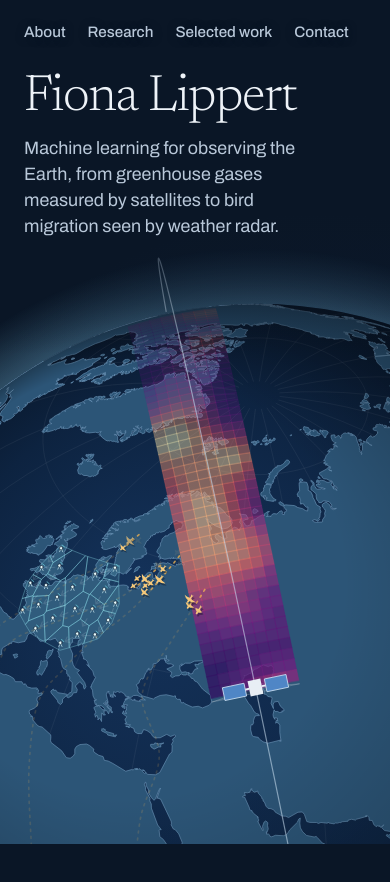
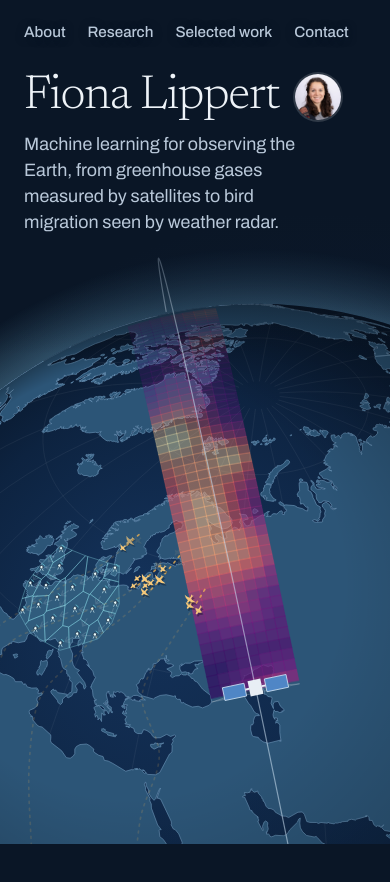
Before and after one commit to FionaLippert/FionaLippert.github.io, a plain HTML site: page index.html in a window 390 px wide. Shown: the top 882 px of the page. Drawn offline with Linux system fonts and the light colour scheme.

Commit message:
Show a small portrait beside the name on phones
Scale the name to stay on one line next to it, and start the globe just
below the text so it never runs under the tagline on small phones.

Co-Authored-By: Claude Opus 5.5 <noreply@anthropic.com>

```diff
--- a/assets/globe.js
+++ b/assets/globe.js
@@ -156,8 +156,11 @@
     W = r.width; H = r.height; dpr = d;
     canvas.width = Math.round(W * dpr); canvas.height = Math.round(H * dpr);
     if (W <= 900) {
-      // narrow screens: the text sits at the top, the globe rises from the bottom
-      R = Math.min(W * 1.1, H * 0.6); cx = W * 0.66; cy = H * 0.36 + R;
+      // narrow screens: the text sits at the top, the globe rises from the bottom,
+      // starting just below the text however tall it wraps
+      const copy = document.querySelector(".hero-copy");
+      const below = copy ? copy.getBoundingClientRect().bottom - r.top + 28 : 0;
+      R = Math.min(W * 1.1, H * 0.6); cx = W * 0.66; cy = Math.min(Math.max(H * 0.36, below), H * 0.7) + R;
     } else {
       R = Math.min(H * 0.62, W * 0.42); cx = W * 0.71; cy = H * 0.64;
     }
@@ -496,6 +499,8 @@
     window.addEventListener("scroll", onScroll, { passive: true });
   }
   render(current);
+  // the web fonts can change how tall the text is, so place the globe again once they load
+  if (document.fonts) document.fonts.ready.then(() => { W = 0; layout(); render(current); });
   window.addEventListener("resize", () => {
     if (layout()) {
       if (!still) { readScroll(); current = target; }
--- a/index.html
+++ b/index.html
@@ -125,10 +125,12 @@ h2 { font-family: var(--serif); font-weight: 400; font-size: 2.5rem; line-height
   .topnav { justify-content: flex-start; flex-wrap: wrap; gap: 8px 22px; padding: 20px 24px 0; }
   /* phones and narrow tablets: name, tagline and the globe only */
   .stage::after { background: linear-gradient(180deg, #0a1626f5 0%, #0a1626d6 24%, #0a162600 42%); }
-  .hero-copy { margin: 0; padding: 30px 24px 0; max-width: none; }
-  .hero h1 { margin-bottom: .25em; }
-  .tagline { margin-bottom: 0; }
-  .who, .actions, .legend, .globe-scroll .cue { display: none; }
+  .hero-copy { margin: 0; padding: 30px 24px 0; max-width: none; display: grid; grid-template-columns: auto 1fr; align-items: center; gap: 12px 16px; }
+  .hero h1 { grid-area: 1 / 1; margin: 0; font-size: clamp(2.3rem, 12.3vw, 4.2rem); }
+  .who { grid-area: 1 / 2; justify-self: start; margin: 0; }
+  .who img { width: 46px; height: 46px; }
+  .tagline { grid-column: 1 / -1; margin: 0; }
+  .who p, .actions, .legend, .globe-scroll .cue { display: none; }
   main > section { padding-block: 64px; }
   .split { grid-template-columns: 1fr; row-gap: 22px; }
   h2 { font-size: 2.05rem; }
--- a/style.css
+++ b/style.css
@@ -117,10 +117,12 @@ h2 { font-family: var(--serif); font-weight: 400; font-size: 2.5rem; line-height
   .topnav { justify-content: flex-start; flex-wrap: wrap; gap: 8px 22px; padding: 20px 24px 0; }
   /* phones and narrow tablets: name, tagline and the globe only */
   .stage::after { background: linear-gradient(180deg, #0a1626f5 0%, #0a1626d6 24%, #0a162600 42%); }
-  .hero-copy { margin: 0; padding: 30px 24px 0; max-width: none; }
-  .hero h1 { margin-bottom: .25em; }
-  .tagline { margin-bottom: 0; }
-  .who, .actions, .legend, .globe-scroll .cue { display: none; }
+  .hero-copy { margin: 0; padding: 30px 24px 0; max-width: none; display: grid; grid-template-columns: auto 1fr; align-items: center; gap: 12px 16px; }
+  .hero h1 { grid-area: 1 / 1; margin: 0; font-size: clamp(2.3rem, 12.3vw, 4.2rem); }
+  .who { grid-area: 1 / 2; justify-self: start; margin: 0; }
+  .who img { width: 46px; height: 46px; }
+  .tagline { grid-column: 1 / -1; margin: 0; }
+  .who p, .actions, .legend, .globe-scroll .cue { display: none; }
   main > section { padding-block: 64px; }
   .split { grid-template-columns: 1fr; row-gap: 22px; }
   h2 { font-size: 2.05rem; }
```
